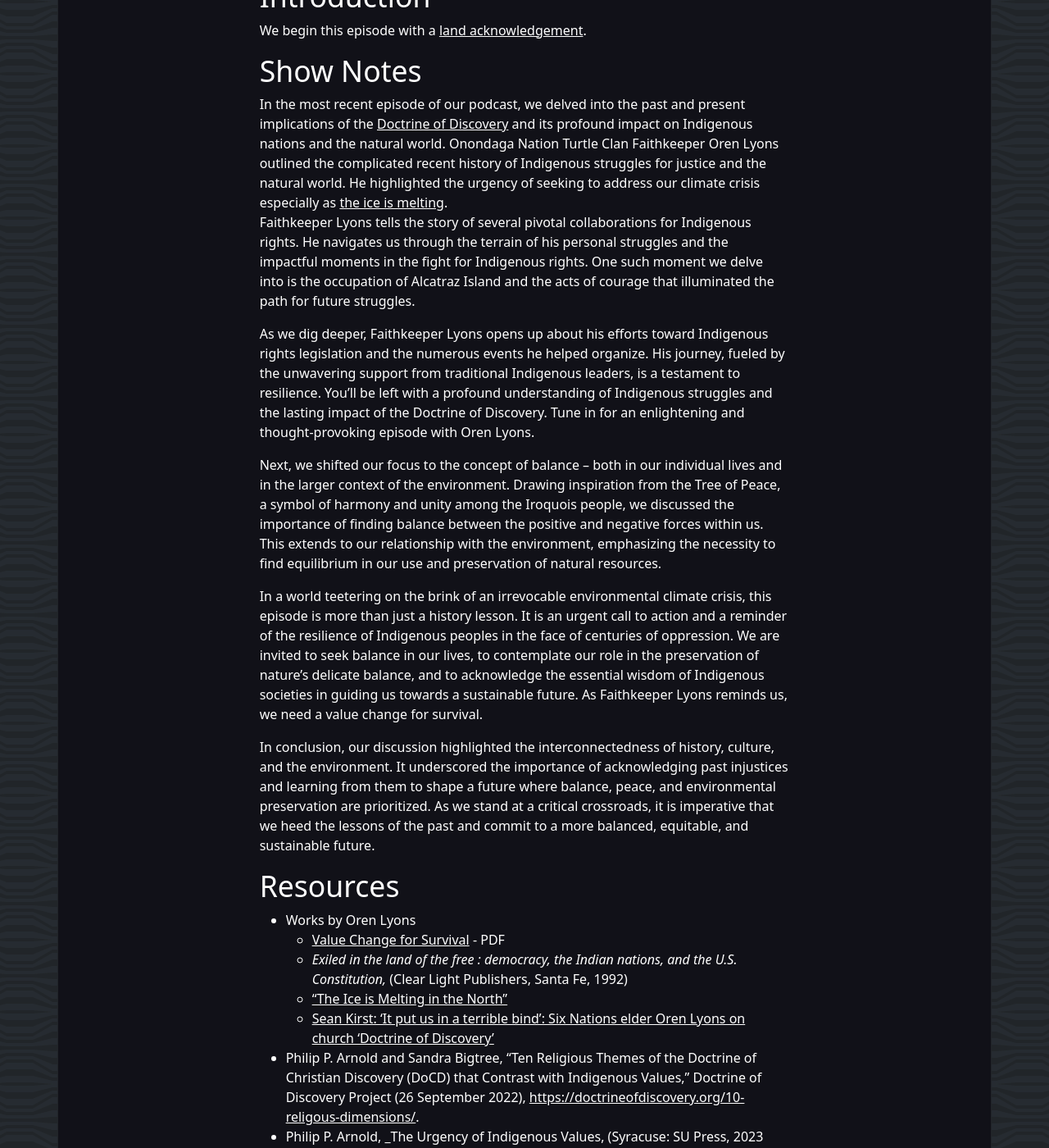
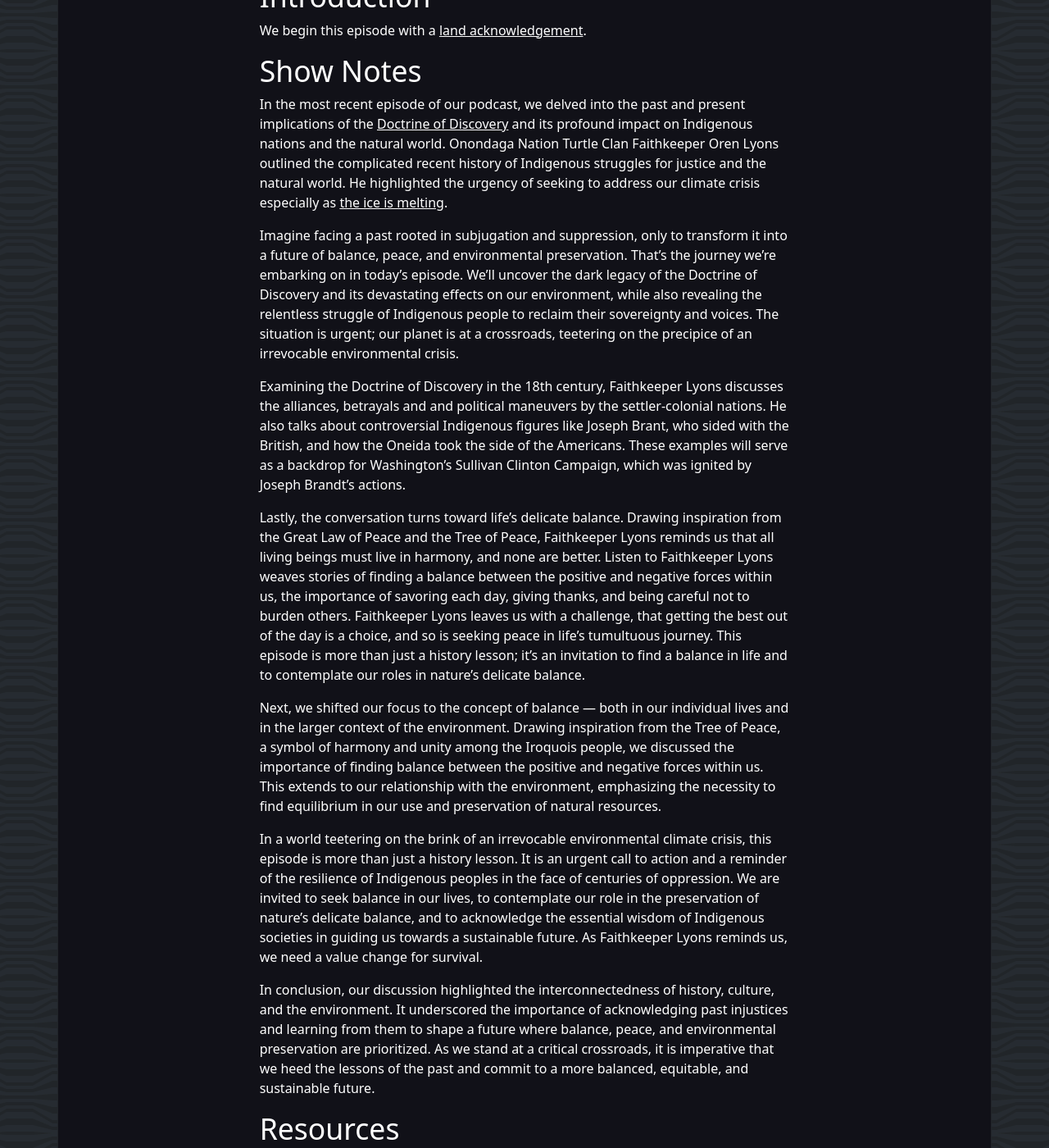
Before and after one commit to adamdjbrett/podcast-doctrineofdiscovery-v2, a Jekyll site: the page built from _posts/2023-08-11-episode-08.md, in a window 1280 px wide and 1400 px high, scrolled down 857 px. Shown: the whole window at 82% size. Built offline with Jekyll 4.4.1, drawn with Linux system fonts in a browser that asks for light colours.

Commit message:
Update 2023-08-11-episode-08.md
updates

```diff
--- a/_posts/2023-08-11-episode-08.md
+++ b/_posts/2023-08-11-episode-08.md
@@ -24,12 +24,15 @@ We begin this episode with a [land acknowledgement](https://podcast.doctrineofd
 
 ## Show Notes
 
-In the most recent episode of our podcast, we delved into the past and present implications of the [Doctrine of Discovery](https://doctrineofdiscovery.org/what-is-the-doctrine-of-discovery/) and its profound impact on Indigenous nations and the natural world. Onondaga Nation Turtle Clan Faithkeeper Oren Lyons outlined the complicated recent history of Indigenous struggles for justice and the natural world. He highlighted the urgency of seeking to address our climate crisis especially as [the ice is melting](https://www.peacecouncil.net/NOON/articles/pnl732icemelting.html).\
-Faithkeeper Lyons tells the story of several pivotal collaborations for Indigenous rights. He navigates us through the terrain of his personal struggles and the impactful moments in the fight for Indigenous rights. One such moment we delve into is the occupation of Alcatraz Island and the acts of courage that illuminated the path for future struggles.
+In the most recent episode of our podcast, we delved into the past and present implications of the [Doctrine of Discovery](https://doctrineofdiscovery.org/what-is-the-doctrine-of-discovery/) and its profound impact on Indigenous nations and the natural world. Onondaga Nation Turtle Clan Faithkeeper Oren Lyons outlined the complicated recent history of Indigenous struggles for justice and the natural world. He highlighted the urgency of seeking to address our climate crisis especially as [the ice is melting](https://www.peacecouncil.net/NOON/articles/pnl732icemelting.html).
 
-As we dig deeper, Faithkeeper Lyons opens up about his efforts toward Indigenous rights legislation and the numerous events he helped organize. His journey, fueled by the unwavering support from traditional Indigenous leaders, is a testament to resilience. You'll be left with a profound understanding of Indigenous struggles and the lasting impact of the Doctrine of Discovery. Tune in for an enlightening and thought-provoking episode with Oren Lyons.
+Imagine facing a past rooted in subjugation and suppression, only to transform it into a future of balance, peace, and environmental preservation. That's the journey we're embarking on in today's episode. We'll uncover the dark legacy of the Doctrine of Discovery and its devastating effects on our environment, while also revealing the relentless struggle of Indigenous people to reclaim their sovereignty and voices. The situation is urgent; our planet is at a crossroads, teetering on the precipice of an irrevocable environmental crisis.
 
-Next, we shifted our focus to the concept of balance -- both in our individual lives and in the larger context of the environment. Drawing inspiration from the Tree of Peace, a symbol of harmony and unity among the Iroquois people, we discussed the importance of finding balance between the positive and negative forces within us. This extends to our relationship with the environment, emphasizing the necessity to find equilibrium in our use and preservation of natural resources.
+Examining the Doctrine of Discovery in the 18th century, Faithkeeper Lyons discusses the alliances, betrayals and and political maneuvers by the settler-colonial nations. He also talks about controversial Indigenous figures like Joseph Brant, who sided with the British, and how the Oneida took the side of the Americans.  These examples will serve as a backdrop for  Washington's Sullivan Clinton Campaign, which was ignited by Joseph Brandt's actions.
+
+Lastly, the conversation turns toward life's delicate balance. Drawing inspiration from the Great Law of Peace and the Tree of Peace, Faithkeeper Lyons reminds us that all living beings must live in harmony, and none are better.  Listen to Faithkeeper Lyons weaves stories of finding a balance between the positive and negative forces within us, the importance of savoring each day, giving thanks, and being careful not to burden others. Faithkeeper Lyons leaves us with a challenge, that getting the best out of the day is a choice, and so is seeking peace in life's tumultuous journey. This episode is more than just a history lesson; it's an invitation to find a balance in life and to contemplate our roles in nature's delicate balance.
+
+Next, we shifted our focus to the concept of balance &mdash; both in our individual lives and in the larger context of the environment. Drawing inspiration from the Tree of Peace, a symbol of harmony and unity among the Iroquois people, we discussed the importance of finding balance between the positive and negative forces within us. This extends to our relationship with the environment, emphasizing the necessity to find equilibrium in our use and preservation of natural resources.
 
 In a world teetering on the brink of an irrevocable environmental climate crisis, this episode is more than just a history lesson. It is an urgent call to action and a reminder of the resilience of Indigenous peoples in the face of centuries of oppression. We are invited to seek balance in our lives, to contemplate our role in the preservation of nature's delicate balance, and to acknowledge the essential wisdom of Indigenous societies in guiding us towards a sustainable future. As Faithkeeper Lyons reminds us, we need a value change for survival.
 
```
